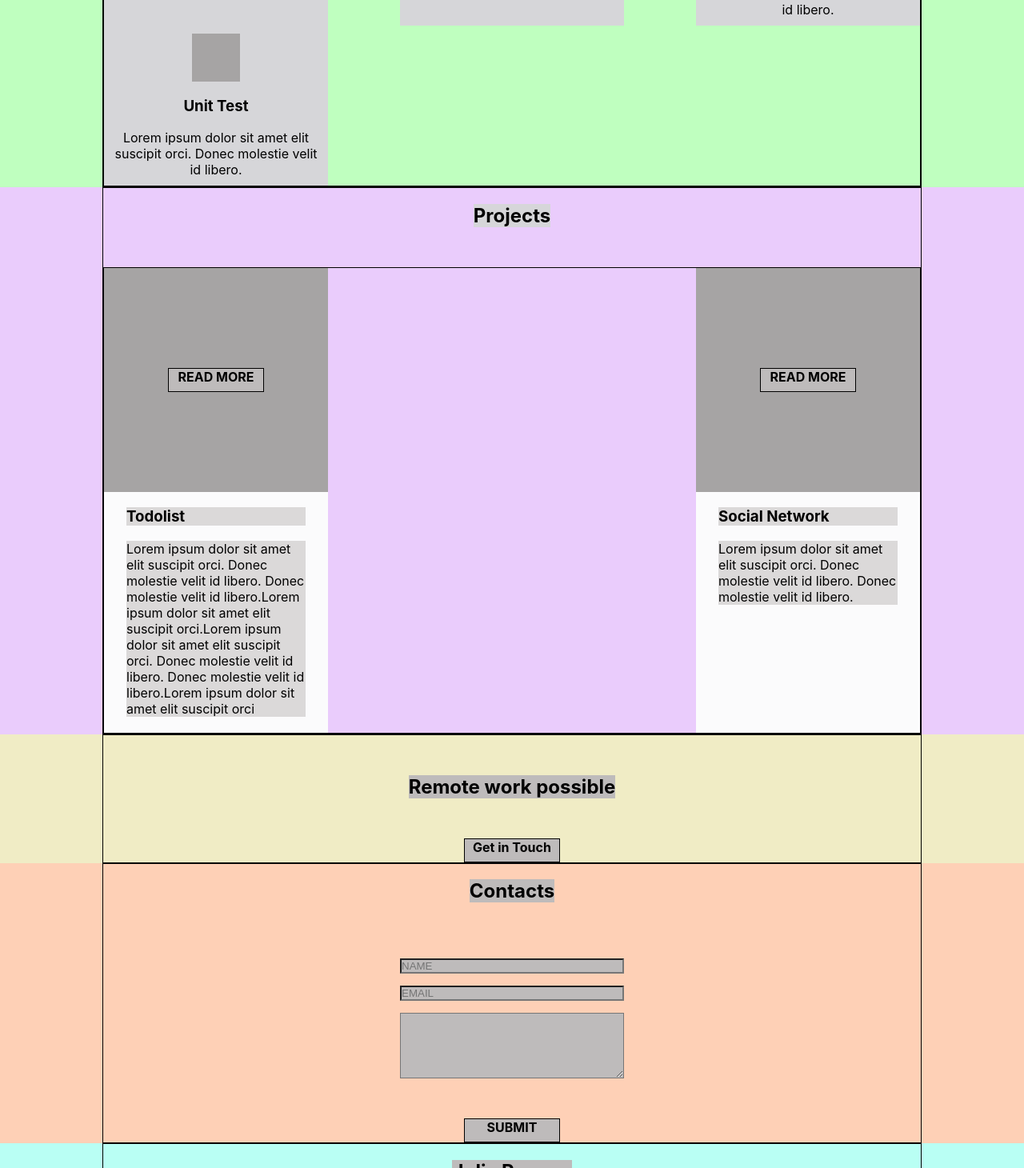
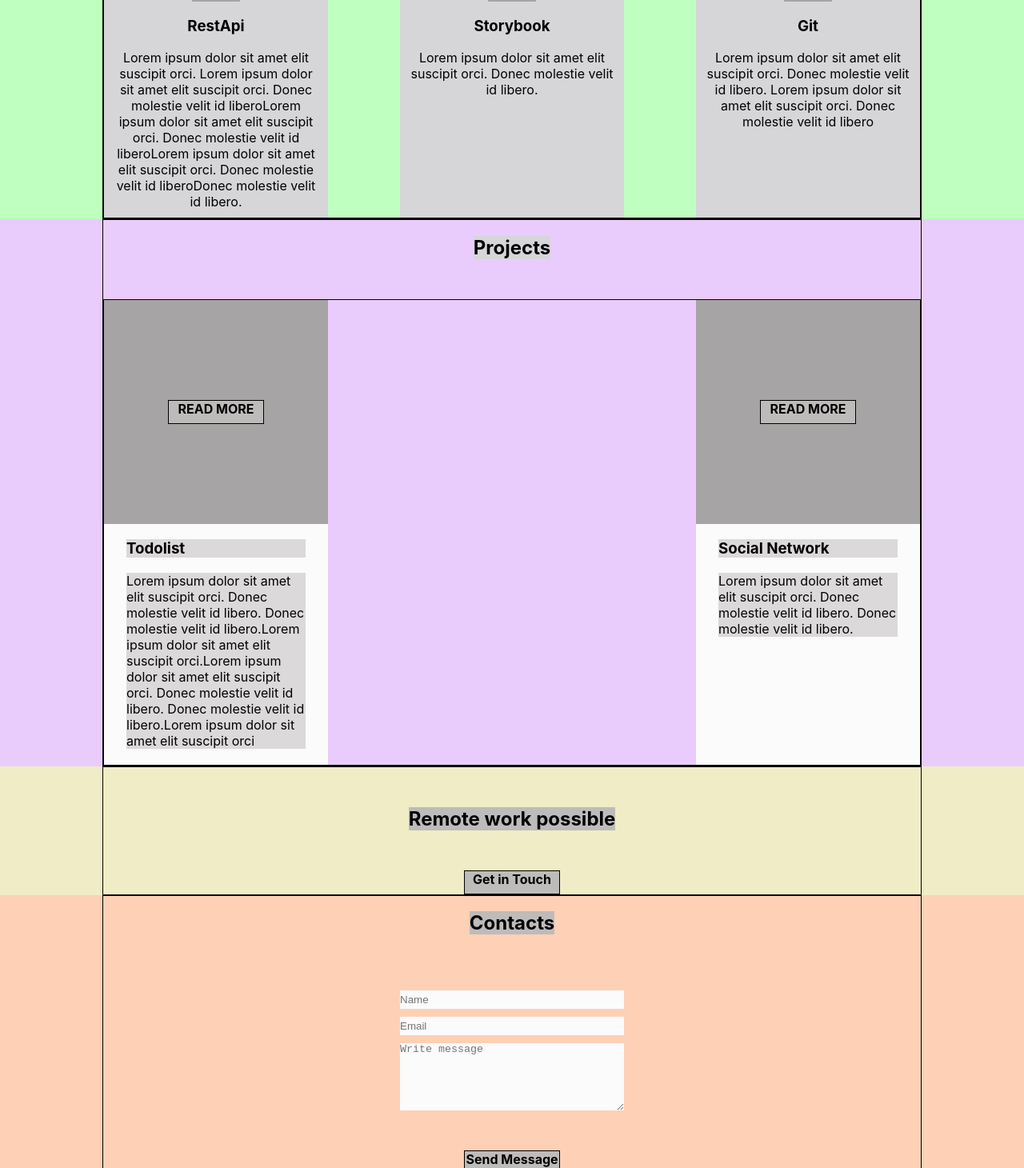
Before and after one commit to veluat/portfolio-app, a React (Create React App) app: page / in a window 1280 px wide. Shown: the part 1510-2970 px from the top of the page at 80% size. Built offline with nearby package versions, Linux system fonts and the light colour scheme.

Commit message:
CSS fixed

```diff
--- a/src/contacts/Contacts.js
+++ b/src/contacts/Contacts.js
@@ -8,11 +8,11 @@ export const Contacts = () => {
             <div className={`${sc.container} ${s.contactsContainer}`}>
                 <h2 className={s.title}>Contacts</h2>
                 <form className={s.form}>
-                    <input className={s.input} placeholder={'NAME'}/>
-                    <input className={s.input} placeholder={'EMAIL'}/>
-                    <textarea className={s.textarea}></textarea>
+                    <input className={s.input} placeholder={'Name'}/>
+                    <input className={s.input} placeholder={'Email'}/>
+                    <textarea className={s.textarea} placeholder={'Write message'}></textarea>
                 </form>
-                <a className={s.submit}>SUBMIT</a>
+                <a className={s.submit}>Send Message</a>
             </div>
         </div>
     );
--- a/src/contacts/Contacts.module.css
+++ b/src/contacts/Contacts.module.css
@@ -26,14 +26,19 @@
 
 .input {
     width: 100%;
-    background-color: #bebbbb;
-    margin-bottom: 15px;
+    height: 40px;
+    background-color: #fbfbfc;
+    margin-bottom: 10px;
+    outline: none;
+    border: none;
 }
 
 .textarea {
     width: 100%;
     height: 100%;
-    background-color: #bebbbb;
+    background-color: #fbfbfc;
+    outline: none;
+    border: none;
 }
 
 .submit {
--- a/src/footer/Footer.js
+++ b/src/footer/Footer.js
@@ -13,7 +13,7 @@ export const Footer = () => {
                     <div className={s.box}></div>
                     <div className={s.box}></div>
                 </div>
-                <span className={s.copyright}>COPYRIGHT © 2023. ALL RIGHTS RESERVED.</span>
+                <span className={s.copyright}>Copyright © 2023. All Rights Reserved</span>
             </div>
         </div>
     );
--- a/src/skills/Skills.js
+++ b/src/skills/Skills.js
@@ -17,12 +17,16 @@ export const Skills = () => {
                            description={'Lorem ipsum dolor sit amet elit suscipit orci. Donec molestie velit id libero.'}/>
                     <Skill title={'Redux'}
                            description={'Lorem ipsum dolor sit amet elit suscipit orci. Donec molestie velit id libero. Lorem ipsum dolor sit amet elit suscipit orci. Donec molestie velit id libero'}/>
+                    <Skill title={'Unit Test'}
+                           description={'Lorem ipsum dolor sit amet elit suscipit orci. Donec molestie velit id libero.'}/>
                     <Skill title={'HTML/CSS'}
                            description={'Lorem ipsum dolor sit amet elit suscipit orci. Donec molestie velit id libero.'}/>
                     <Skill title={'RestApi'}
                            description={'Lorem ipsum dolor sit amet elit suscipit orci. Lorem ipsum dolor sit amet elit suscipit orci. Donec molestie velit id liberoLorem ipsum dolor sit amet elit suscipit orci. Donec molestie velit id liberoLorem ipsum dolor sit amet elit suscipit orci. Donec molestie velit id liberoDonec molestie velit id libero.'}/>
-                    <Skill title={'Unit Test'}
+                    <Skill title={'Storybook'}
                            description={'Lorem ipsum dolor sit amet elit suscipit orci. Donec molestie velit id libero.'}/>
+                    <Skill title={'Git'}
+                           description={'Lorem ipsum dolor sit amet elit suscipit orci. Donec molestie velit id libero. Lorem ipsum dolor sit amet elit suscipit orci. Donec molestie velit id libero'}/>
                 </div>
             </div>
         </div>
```
